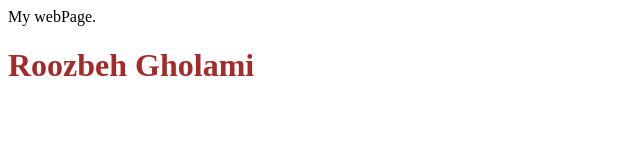
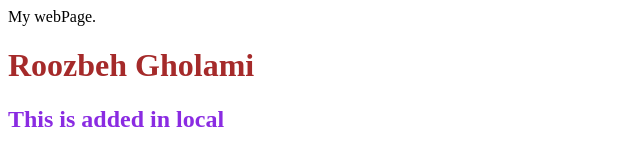
Before and after one commit to roozbeh-gholami70/simplilearnGitCourse, a plain HTML site: page index.html in a window 1280 px wide. Shown: the whole page, without its empty margins (0-640 px from the left). Drawn offline with Linux system fonts and the light colour scheme.

Commit message:
added h2 tag locally

```diff
--- a/index.html
+++ b/index.html
@@ -4,5 +4,6 @@
     </head>
     <body>
         <h1 style="color: brown;"> Roozbeh Gholami </h1>
+        <h2 style="color: blueviolet;"> This is added in local</h2>
     </body>
 </html>
```
